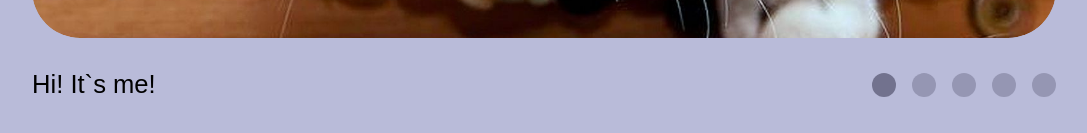
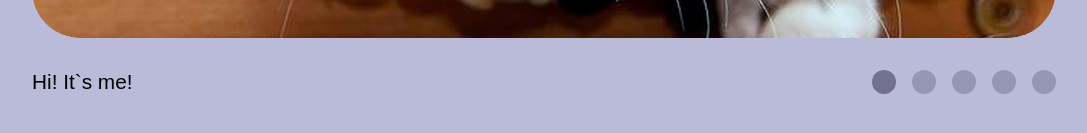
Before and after one commit to Anyzaikova/cssMemeSlider, a plain HTML site: page cssMemeSlider/index.html in a window 1280 px wide. Shown: the part 664-797 px from the top of the page, without its empty margins (96-1183 px from the left). Drawn offline with Linux system fonts and the light colour scheme.

```diff
--- a/cssMemeSlider/style/main.css
+++ b/cssMemeSlider/style/main.css
@@ -6,6 +6,10 @@
     margin: 0;
     padding: 0;
 }
+p {
+    font-size: 1.3rem;
+}
+
 
 html {
     overflow-y: hidden;
@@ -71,7 +75,7 @@
     flex-shrink: 0;
     font-family: "Arial", sans-serif;
     font-weight: 400;
-    font-size: 1.6rem;
+
 }
 .nav-text {
     overflow: hidden;
```
